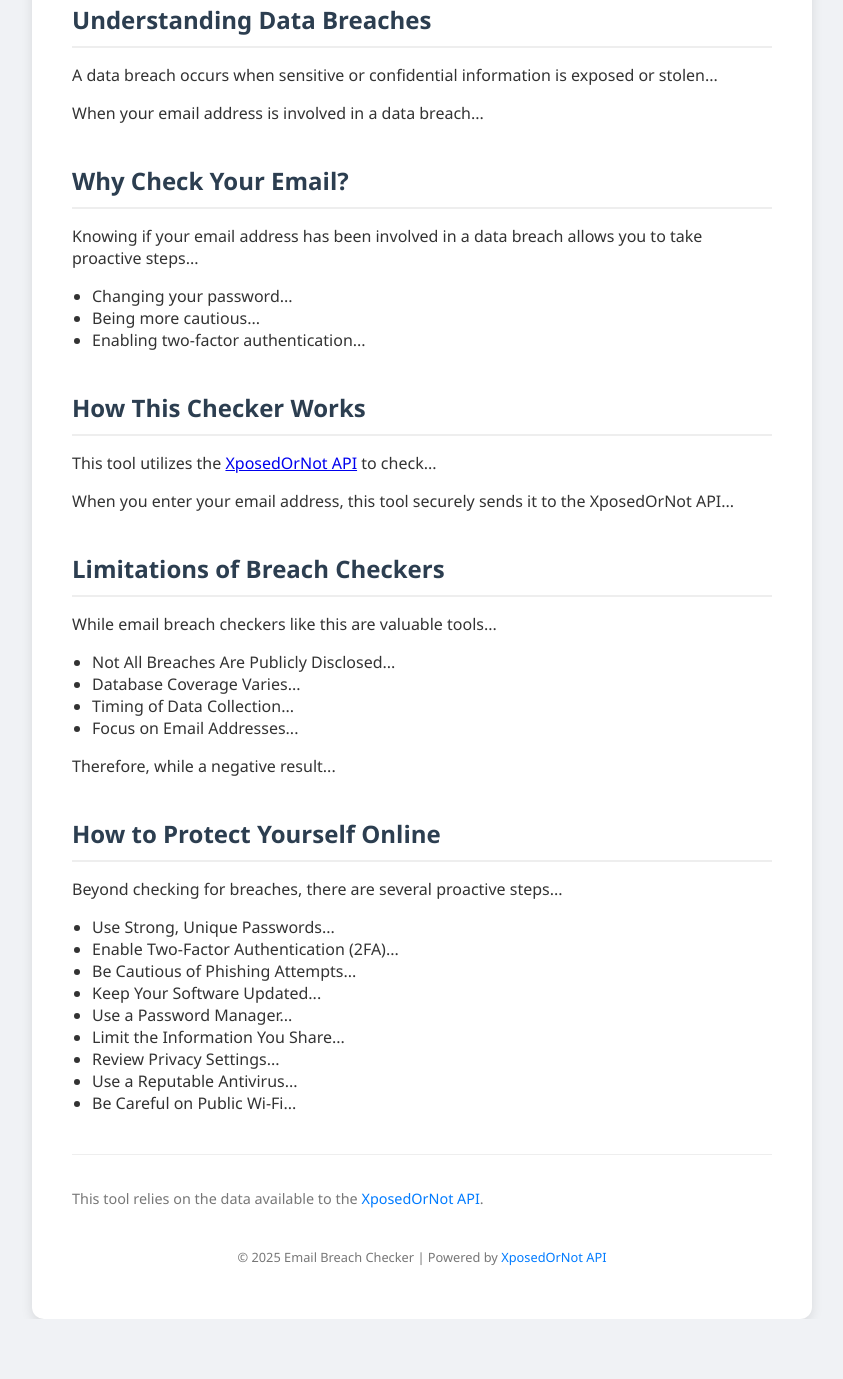
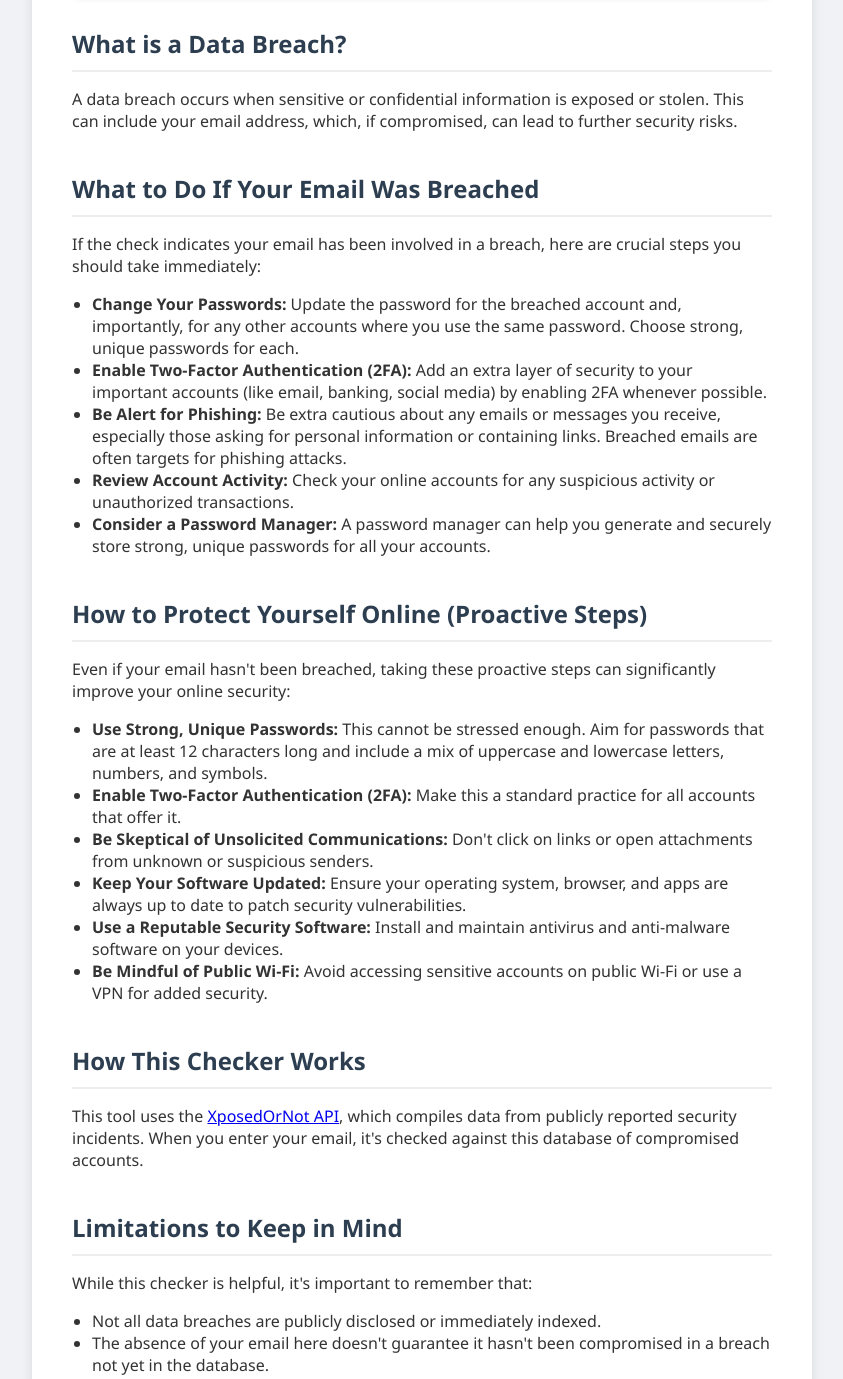
Before and after one commit to AtVict0r/breached_email_checker_demo, a plain HTML site: page index.html in a window 1280 px wide. Shown: the part 546-1925 px from the top of the page, without its empty margins (218-1061 px from the left). Before the commit the page ends 1865 px from the top, so only its background shows below. Drawn offline with Linux system fonts and the light colour scheme.

Commit message:
Update index.html

```diff
--- a/index.html
+++ b/index.html
@@ -12,7 +12,7 @@
         <header>
             <i class="fas fa-shield-alt logo"></i>
             <h1>Email Breach Checker</h1>
-            <p class="tagline">Quickly check if your email has been involved in a data breach.</p>
+            <p class="tagline">Quickly check if your email has been involved in a data breach and learn how to protect yourself.</p>
         </header>
 
         <section class="main-checker">
@@ -46,52 +46,46 @@
         </section>
 
         <section class="explanatory-section">
-            <h2>Understanding Data Breaches</h2>
-            <p>A data breach occurs when sensitive or confidential information is exposed or stolen...</p>
-            <p>When your email address is involved in a data breach...</p>
+            <h2>What is a Data Breach?</h2>
+            <p>A data breach occurs when sensitive or confidential information is exposed or stolen. This can include your email address, which, if compromised, can lead to further security risks.</p>
         </section>
 
         <section class="explanatory-section">
-            <h2>Why Check Your Email?</h2>
-            <p>Knowing if your email address has been involved in a data breach allows you to take proactive steps...</p>
+            <h2>What to Do If Your Email Was Breached</h2>
+            <p>If the check indicates your email has been involved in a breach, here are crucial steps you should take immediately:</p>
             <ul>
-                <li>Changing your password...</li>
-                <li>Being more cautious...</li>
-                <li>Enabling two-factor authentication...</li>
+                <li><strong>Change Your Passwords:</strong> Update the password for the breached account and, importantly, for any other accounts where you use the same password. Choose strong, unique passwords for each.</li>
+                <li><strong>Enable Two-Factor Authentication (2FA):</strong> Add an extra layer of security to your important accounts (like email, banking, social media) by enabling 2FA whenever possible.</li>
+                <li><strong>Be Alert for Phishing:</strong> Be extra cautious about any emails or messages you receive, especially those asking for personal information or containing links. Breached emails are often targets for phishing attacks.</li>
+                <li><strong>Review Account Activity:</strong> Check your online accounts for any suspicious activity or unauthorized transactions.</li>
+                <li><strong>Consider a Password Manager:</strong> A password manager can help you generate and securely store strong, unique passwords for all your accounts.</li>
+            </ul>
+        </section>
+
+        <section class="explanatory-section">
+            <h2>How to Protect Yourself Online (Proactive Steps)</h2>
+            <p>Even if your email hasn't been breached, taking these proactive steps can significantly improve your online security:</p>
+            <ul>
+                <li><strong>Use Strong, Unique Passwords:</strong> This cannot be stressed enough. Aim for passwords that are at least 12 characters long and include a mix of uppercase and lowercase letters, numbers, and symbols.</li>
+                <li><strong>Enable Two-Factor Authentication (2FA):</strong> Make this a standard practice for all accounts that offer it.</li>
+                <li><strong>Be Skeptical of Unsolicited Communications:</strong> Don't click on links or open attachments from unknown or suspicious senders.</li>
+                <li><strong>Keep Your Software Updated:</strong> Ensure your operating system, browser, and apps are always up to date to patch security vulnerabilities.</li>
+                <li><strong>Use a Reputable Security Software:</strong> Install and maintain antivirus and anti-malware software on your devices.</li>
+                <li><strong>Be Mindful of Public Wi-Fi:</strong> Avoid accessing sensitive accounts on public Wi-Fi or use a VPN for added security.</li>
             </ul>
         </section>
 
         <section class="explanatory-section">
             <h2>How This Checker Works</h2>
-            <p>This tool utilizes the <a href="https://xposedornot.com/" target="_blank" rel="noopener noreferrer">XposedOrNot API</a> to check...</p>
-            <p>When you enter your email address, this tool securely sends it to the XposedOrNot API...</p>
+            <p>This tool uses the <a href="https://xposedornot.com/" target="_blank" rel="noopener noreferrer">XposedOrNot API</a>, which compiles data from publicly reported security incidents. When you enter your email, it's checked against this database of compromised accounts.</p>
         </section>
 
         <section class="explanatory-section">
-            <h2>Limitations of Breach Checkers</h2>
-            <p>While email breach checkers like this are valuable tools...</p>
+            <h2>Limitations to Keep in Mind</h2>
+            <p>While this checker is helpful, it's important to remember that:</p>
             <ul>
-                <li>Not All Breaches Are Publicly Disclosed...</li>
-                <li>Database Coverage Varies...</li>
-                <li>Timing of Data Collection...</li>
-                <li>Focus on Email Addresses...</li>
-            </ul>
-            <p>Therefore, while a negative result...</p>
-        </section>
-
-        <section class="explanatory-section">
-            <h2>How to Protect Yourself Online</h2>
-            <p>Beyond checking for breaches, there are several proactive steps...</p>
-            <ul>
-                <li>Use Strong, Unique Passwords...</li>
-                <li>Enable Two-Factor Authentication (2FA)...</li>
-                <li>Be Cautious of Phishing Attempts...</li>
-                <li>Keep Your Software Updated...</li>
-                <li>Use a Password Manager...</li>
-                <li>Limit the Information You Share...</li>
-                <li>Review Privacy Settings...</li>
-                <li>Use a Reputable Antivirus...</li>
-                <li>Be Careful on Public Wi-Fi...</li>
+                <li>Not all data breaches are publicly disclosed or immediately indexed.</li>
+                <li>The absence of your email here doesn't guarantee it hasn't been compromised in a breach not yet in the database.</li>
             </ul>
         </section>
 
```
